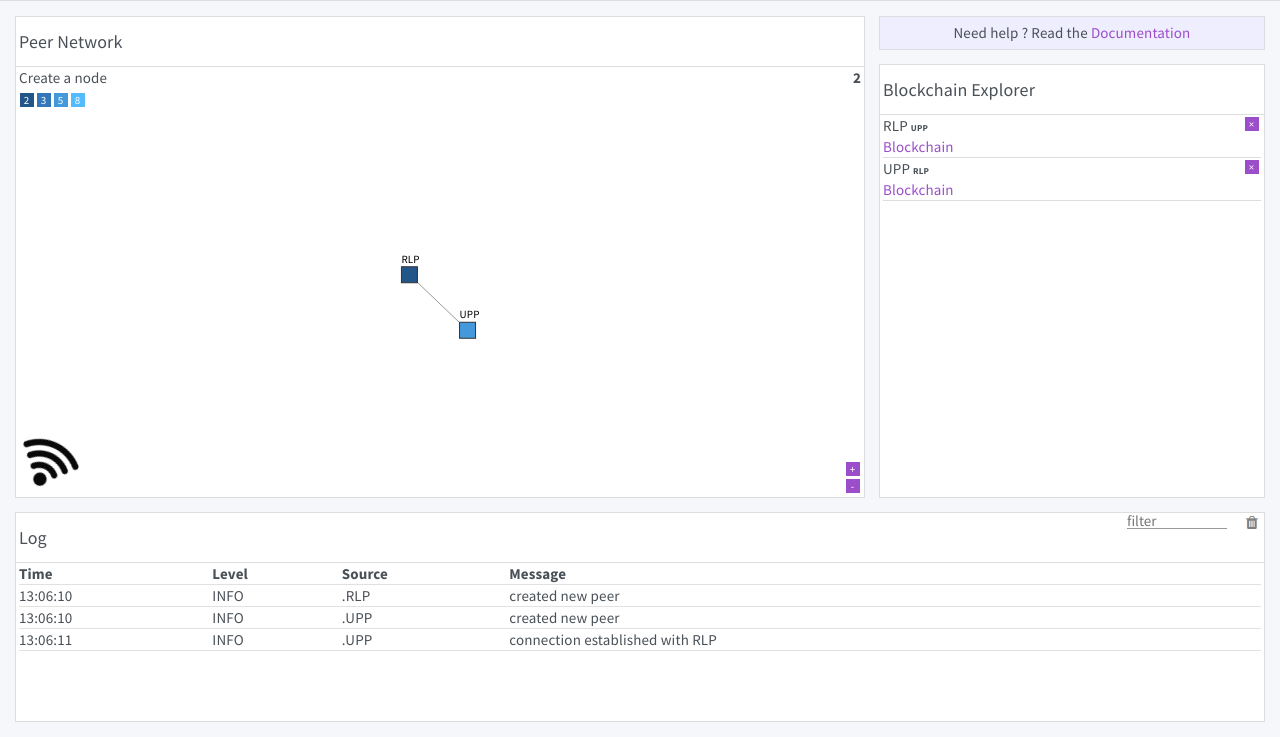
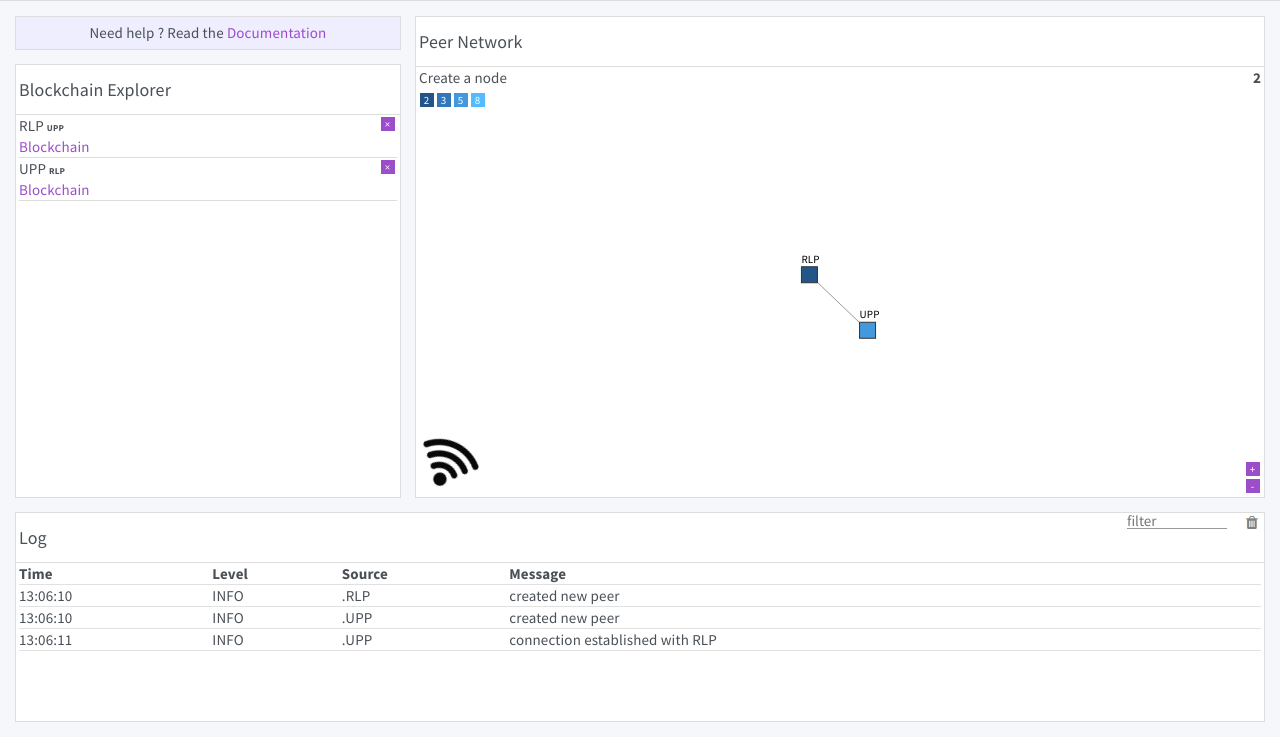
Before and after one commit to lorenzoongithub/blockchaincalm, a plain HTML site: page docs/index.html in a window 1280 px wide. Shown: the part 63-800 px from the top of the page. Drawn offline with nearby package versions, Linux system fonts and the light colour scheme.

Commit message:
minor. a few cosmetic changes

```diff
--- a/docs/index.html
+++ b/docs/index.html
@@ -37,7 +37,7 @@ body {
 #divGraph {
   position:fixed;
   top: 80px;
-  left: 16px;
+  right: 16px;
   width:calc(70% - 48px);
   bottom:30%;
   background-color:#fff;
@@ -49,7 +49,7 @@ body {
 #divNodeList {
   position:fixed;
   top: 128px;
-  right: 16px;
+  left: 16px;
   width: 30%;
   bottom: calc(30%);
   xbottom:calc(30% + 96px);
@@ -60,7 +60,7 @@ body {
 #divSeeDocs {
   position:fixed;
   top: 80px;
-  right: 16px;
+  left: 16px;
   width: 30%;
   height: 32px;
   background-color:#eef;
```
